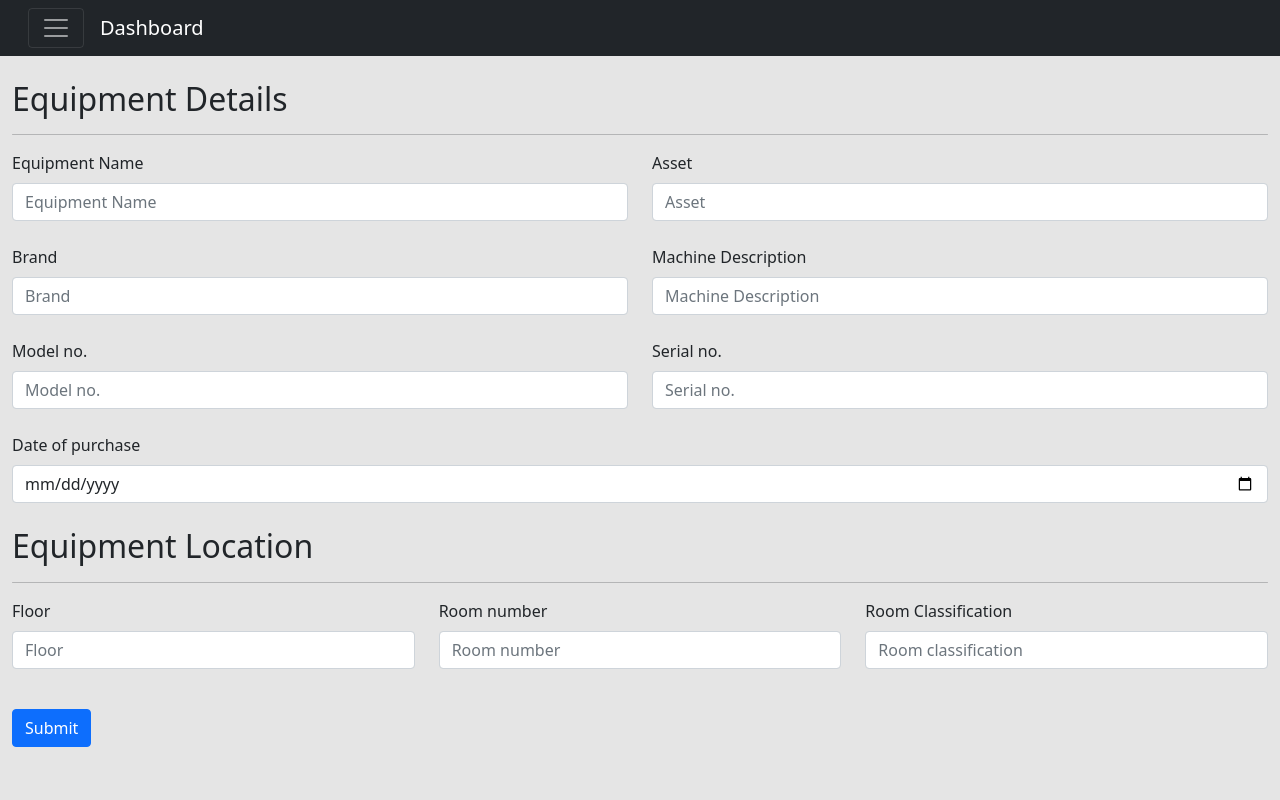
After one commit to Jasffertp/pending.proj, a PHP site: page /add_new_equipment.php in a window 1280 px wide. The commit adds this page. Run offline with PHP 8.4, Linux system fonts and the light colour scheme; the visitor is signed in with stand-in values (Sample User, id 1); data that the repository does not hold is empty; some libraries are stand-ins or nearby versions.

Commit message:
Add new equipment form

```diff
--- /dev/null
+++ b/add_new_equipment.php
@@ -0,0 +1,109 @@
+<head>
+	<title>Assign new task</title>
+
+</head>
+<?php
+	session_start();
+	include 'header.php';
+?>
+<?php
+    if(isset($_GET['status']) && $_GET['status'] == 'submitted')
+    {
+    	?>
+            <div class="alert alert-warning alert-dismissible fade show" role="alert">
+                <strong>Hey!</strong> Equipment added successfully
+                <button type="button" class="btn-close" data-bs-dismiss="alert" aria-label="Close"></button>
+            </div>
+    <?php
+	}
+?>
+	<div class="container-fluid py-4">
+        <div class="info">
+					<form action="backend/get_new_equipment.p.php" method="post">
+						<h2>Equipment Details</h2>
+						<hr class="rounded">
+						<div class="form-group">
+							<div class="row">
+								<div class="col">
+									<label>Equipment Name</label>
+									<input type="text" class="form-control" name="equipment_name" placeholder="Equipment Name">
+								</div>
+								<div class="col">
+									<label>Asset</label>
+									<input type="text" class="form-control" name="asset" placeholder="Asset">
+								</div>
+							</div><br>
+							<div class="row">
+								<div class="col">
+									<label>Brand</label>
+									<input type="text" class="form-control" name="brand" placeholder="Brand">
+								</div>
+								<div class="col">
+									<label>Machine Description</label>
+									<input type="text" class="form-control" name="machine_description" placeholder="Machine Description">
+								</div>
+							</div><br>
+							<div class="row">
+								<div class="col">
+									<label>Model no.</label>
+									<input type="text" class="form-control" name="model_no" placeholder="Model no.">
+								</div>
+								<div class="col">
+									<label>Serial no.</label>
+									<input type="number" class="form-control" name="serial_no" placeholder="Serial no.">
+								</div>
+							</div><br>
+							<div class="row">
+								<div class="col">
+									<label>Date of purchase</label>
+									<input type="date" class="form-control" name="date_of_purchase">
+								</div>
+							</div><br>
+						<h2>Equipment Location</h2>
+						<hr class="rounded">
+							<div class="row">
+								<div class="col">
+									<label>Floor</label>
+									<input type="text" class="form-control" name="floor" placeholder="Floor">
+								</div>
+								<div class="col">
+									<label>Room number</label>
+									<input type="number" class="form-control" name="room_number" placeholder="Room number">
+								</div>
+								<div class="col">
+									<label>Room Classification</label>
+									<input type="text" class="form-control" name="room_classification" placeholder="Room classification">
+								</div>
+							</div><br>
+						</div>
+
+						<button class="btn btn-primary mb-2" type="submit" name="submit">Submit</button>
+					</form>
+				</div>
+
+	</div>
+
+	<script src="https://code.jquery.com/jquery-3.2.1.slim.min.js" integrity="sha384-KJ3o2DKtIkvYIK3UENzmM7KCkRr/rE9/Qpg6aAZGJwFDMVNA/GpGFF93hXpG5KkN" crossorigin="anonymous"></script>
+	<script src="https://cdnjs.cloudflare.com/ajax/libs/popper.js/1.12.9/umd/popper.min.js" integrity="sha384-ApNbgh9B+Y1QKtv3Rn7W3mgPxhU9K/ScQsAP7hUibX39j7fakFPskvXusvfa0b4Q" crossorigin="anonymous"></script>
+	<script src="https://maxcdn.bootstrapcdn.com/bootstrap/4.0.0/js/bootstrap.min.js" integrity="sha384-JZR6Spejh4U02d8jOt6vLEHfe/JQGiRRSQQxSfFWpi1MquVdAyjUar5+76PVCmYl" crossorigin="anonymous"></script>
+
+	<script type="text/javascript">
+
+	$("#typeOfMachine").change(function() {
+			if ($(this).val() == "Genset") {
+				$('#machine').hide();
+				$('#Genset').show();
+				$('#HVAC').hide();
+			}else if ($(this).val() == "HVAC") {
+				$('#machine').hide();
+				$('#Genset').hide();
+				$('#HVAC').show();
+			}else {
+				$('#machine').show();
+				$('#Genset').hide();
+				$('#HVAC').hide();
+			}
+		});
+		$("#typeOfMachine").trigger("change");
+	</script>
+	</div>
--- a/equipment.php
+++ b/equipment.php
@@ -6,6 +6,9 @@
 	include 'header.php';
 ?>
 <div class="container-fluid py-4 overflow-hidden">
+	<div>
+		<a href="add_new_equipment.php?site=Add%20New%20Equipment" class="btn btn-success" role="button" aria-pressed="true">Add new equipment</a>
+	</div><br>
 	<table class="table rounded-3 shadow-lg table-hover mb-5">
 	  <thead class="thead-dark">
 		<tr>
--- a/header.php
+++ b/header.php
@@ -131,7 +131,7 @@
 				<li><a href="assign_issue_reports.php?site=Unassigned%20Reports" class="link-dark rounded">Assign issue report</a></li>
 				<?php	}
 				?>
-				<li><a href="#" class="link-dark rounded">Add new equipment</a></li>
+				<li><a href="add_new_equipment.php?site=Add%20New%20Equipment" class="link-dark rounded">Add new equipment</a></li>
 				<li><a href="assign_issue.php?site=Report%20Issue" class="link-dark rounded">Create issue report</a></li>
 				<?php if($_SESSION['role'] == "Head"){?>
 				<li><a href="users.php?page=1&site=Users" class="link-dark rounded">Manage users</a></li>
```
Also changed, not shown: assign_issue.php (+7 -0 lines), assign_new_task.php (+11 -6 lines), backend/get_new_equipment.p.php (added, +60 -0 lines).
